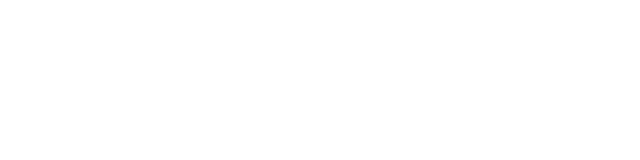
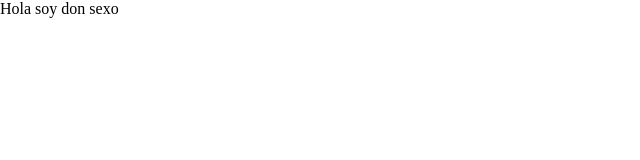
Before and after one commit to AlejandroTRIKITRAKATELAS33sanchezCano/Cliente_Futuro_Derechos, a React (Vite) app: page /donSexo in a window 1280 px wide. Before the commit this address had no page. Shown: the top 160 px of the page, without its empty margins (0-640 px from the left). Built offline with nearby package versions, Linux system fonts and the light colour scheme.

Commit message:
Cree una pagina llamada hola

```diff
--- a/src/App.jsx
+++ b/src/App.jsx
@@ -2,7 +2,7 @@
 import Index from './pages/Index'
 import ConsultarEmpleados from './pages/ConsultarEmpleados'
 import RegistrarEmpleado from './pages/RegistrarEmpleado'
-
+import Hola from './pages/components/hola'
 function App() {
 
   return (
@@ -12,6 +12,7 @@
       }
       <Route path='/administrador/consultarEmpleados' element={<ConsultarEmpleados/>}/>
       <Route path='/administrador/registrarEmpleado' element={<RegistrarEmpleado/>}/>
+      <Route path='/donSexo' element={<Hola/>}/>
     </Routes>
   )
 }
--- /dev/null
+++ b/src/pages/components/Hola.jsx
@@ -0,0 +1,7 @@
+function Hola() {
+  return (
+    <div>Hola soy don sexo</div>
+  )
+}
+
+export default Hola
```
Also changed, not shown: 1 other file (tests, documents, lock files or other folders).
